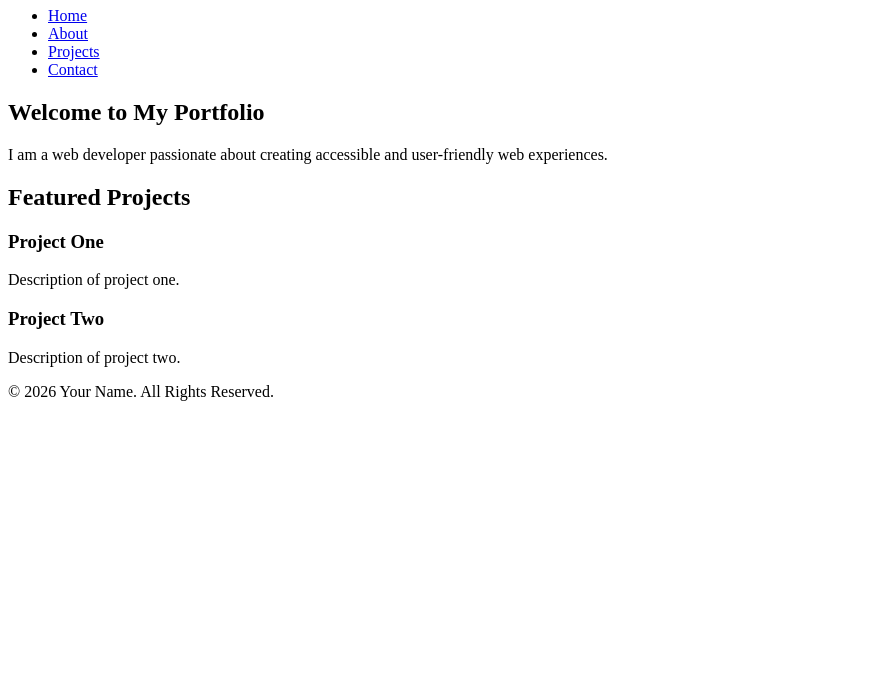
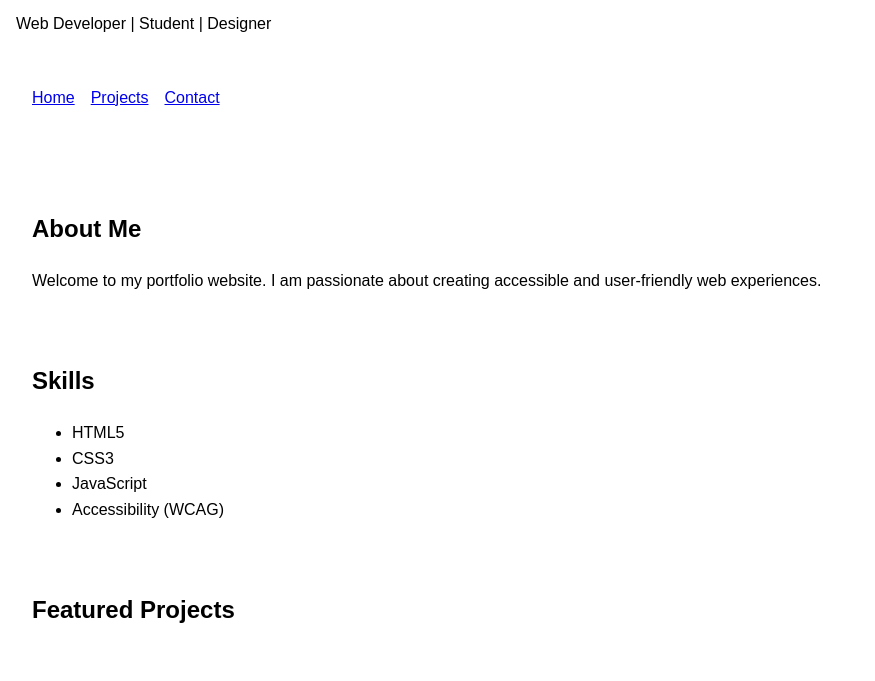
Before and after one commit to chaitunimiditalli-lang/portfolio-website, a plain HTML site: page index.html in a window 1280 px wide. Shown: the part 99-780 px from the top of the page, without its empty margins (0-875 px from the left). Drawn offline with Linux system fonts and the light colour scheme.

Commit message:
Revise index.html for SEO and content updates
Updated meta tags for SEO and accessibility. Modified content in various sections to enhance clarity and provide more relevant information.

```diff
--- a/index.html
+++ b/index.html
@@ -6,30 +6,91 @@
 
     <!-- SEO -->
     <title>Your Name | Portfolio</title>
-    <meta name="description" content="Professional portfolio of John Doe, Web Developer and Designer.">
-    <meta name="keywords" content="portfolio, web developer, designer, HTML5, CSS3">
-    <meta name="author" content="John Doe">
+    <meta name="description" content="Personal portfolio showcasing projects, skills, achievements, and contact information.">
+    <meta name="keywords" content="portfolio, web developer, student, projects, HTML5, accessibility">
+    <meta name="author" content="Your Name">
 
     <!-- Open Graph -->
-    <meta property="og:title" content="John Doe Portfolio">
-    <meta property="og:description" content="Explore projects, skills, and contact information.">
+    <meta property="og:title" content="Your Name | Portfolio">
+    <meta property="og:description" content="Explore my projects, skills, and professional journey.">
     <meta property="og:type" content="website">
 
-    <link rel="canonical" href="https://www.johndoe.com">
+    <link rel="canonical" href="https://yourdomain.com">
 
+    <style>
+        body {
+            font-family: Arial, sans-serif;
+            line-height: 1.6;
+            margin: 0;
+        }
+
+        .skip-link {
+            position: absolute;
+            left: -9999px;
+        }
+
+        .skip-link:focus {
+            left: 10px;
+            top: 10px;
+            background: #fff;
+            padding: 10px;
+            border: 2px solid #000;
+        }
+
+        header, nav, main, section, article, aside, footer {
+            padding: 1rem;
+        }
+
+        nav ul {
+            list-style: none;
+            display: flex;
+            gap: 1rem;
+            padding: 0;
+        }
+
+        a:focus,
+        button:focus,
+        input:focus,
+        textarea:focus {
+            outline: 3px solid #005fcc;
+            outline-offset: 2px;
+        }
+
+        form {
+            max-width: 600px;
+        }
+
+        label {
+            display: block;
+            margin-top: 1rem;
+        }
+
+        input,
+        textarea {
+            width: 100%;
+            padding: 0.75rem;
+        }
+
+        button {
+            margin-top: 1rem;
+            padding: 0.75rem 1.5rem;
+        }
+    </style>
 </head>
 
 <body>
 
-<a href="#main-content" class="skip-link">Skip to Main Content</a>
+<a href="#main-content" class="skip-link">
+    Skip to main content
+</a>
 
 <header role="banner">
     <h1>Your Name</h1>
+    <p>Web Developer | Student | Designer</p>
 
     <nav aria-label="Primary Navigation">
         <ul>
             <li><a href="index.html" aria-current="page">Home</a></li>
-            <li><a href="about.html">About</a></li>
             <li><a href="projects.html">Projects</a></li>
             <li><a href="contact.html">Contact</a></li>
         </ul>
@@ -38,32 +99,52 @@
 
 <main id="main-content">
 
-    <section aria-labelledby="hero-heading">
-        <h2 id="hero-heading">Welcome to My Portfolio</h2>
+    <section aria-labelledby="about-heading">
+        <h2 id="about-heading">About Me</h2>
         <p>
-            I am a web developer passionate about creating
-            accessible and user-friendly web experiences.
+            Welcome to my portfolio website. I am passionate about
+            creating accessible and user-friendly web experiences.
         </p>
+    </section>
+
+    <section aria-labelledby="skills-heading">
+        <h2 id="skills-heading">Skills</h2>
+
+        <ul>
+            <li>HTML5</li>
+            <li>CSS3</li>
+            <li>JavaScript</li>
+            <li>Accessibility (WCAG)</li>
+        </ul>
     </section>
 
     <section aria-labelledby="featured-projects">
         <h2 id="featured-projects">Featured Projects</h2>
 
         <article>
-            <h3>Project One</h3>
-            <p>Description of project one.</p>
+            <h3>Portfolio Website</h3>
+            <p>
+                Accessible and SEO-friendly portfolio built with semantic HTML5.
+            </p>
         </article>
 
         <article>
-            <h3>Project Two</h3>
-            <p>Description of project two.</p>
+            <h3>Task Manager App</h3>
+            <p>
+                Productivity application designed with usability and accessibility in mind.
+            </p>
         </article>
     </section>
 
+    <aside aria-labelledby="quick-facts">
+        <h2 id="quick-facts">Quick Facts</h2>
+        <p>Available for internships and freelance opportunities.</p>
+    </aside>
+
 </main>
 
-<footer>
-    <p>&copy; 2026 Your Name. All Rights Reserved.</p>
+<footer role="contentinfo">
+    <p>&copy; 2026 Your Name. All rights reserved.</p>
 </footer>
 
 </body>
```
